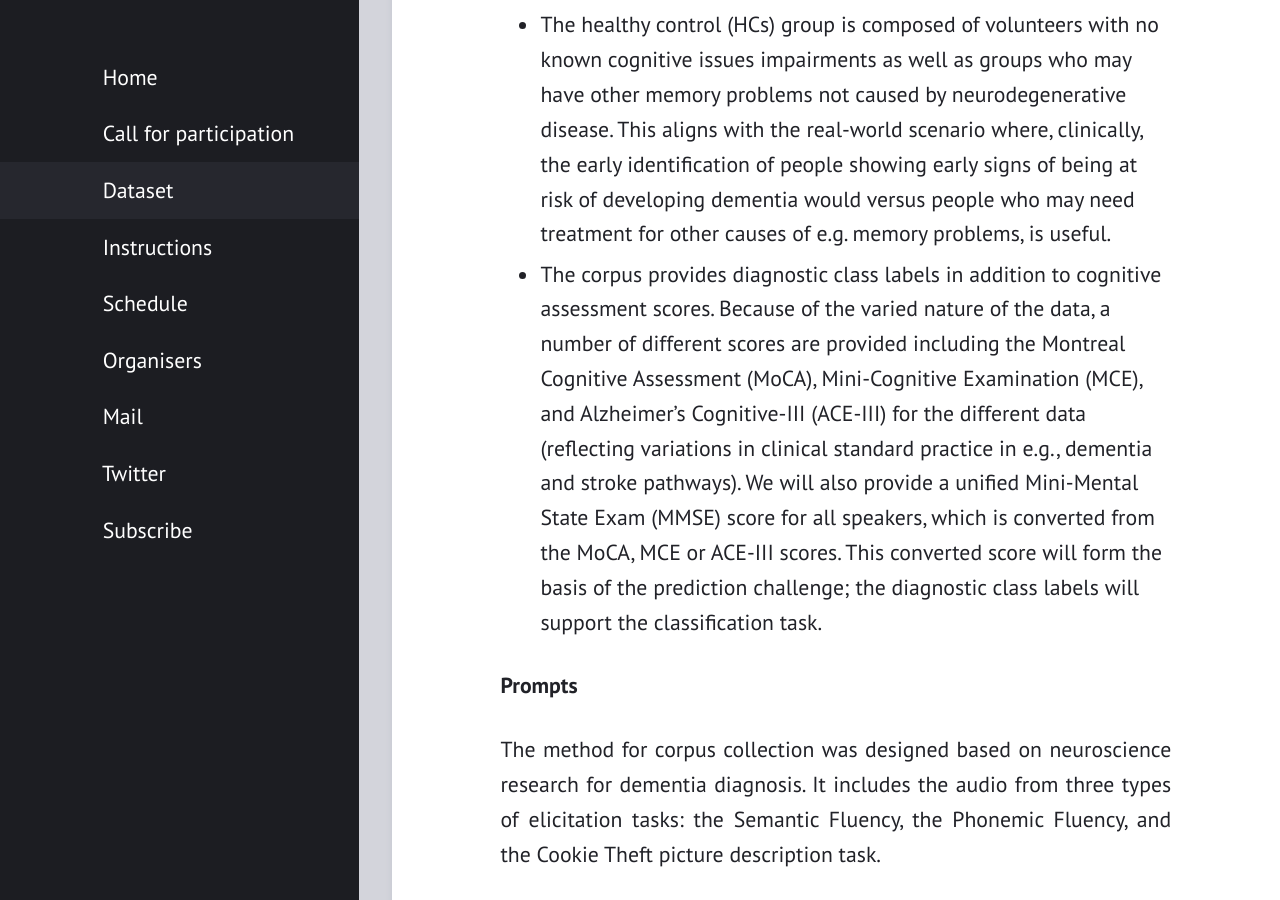
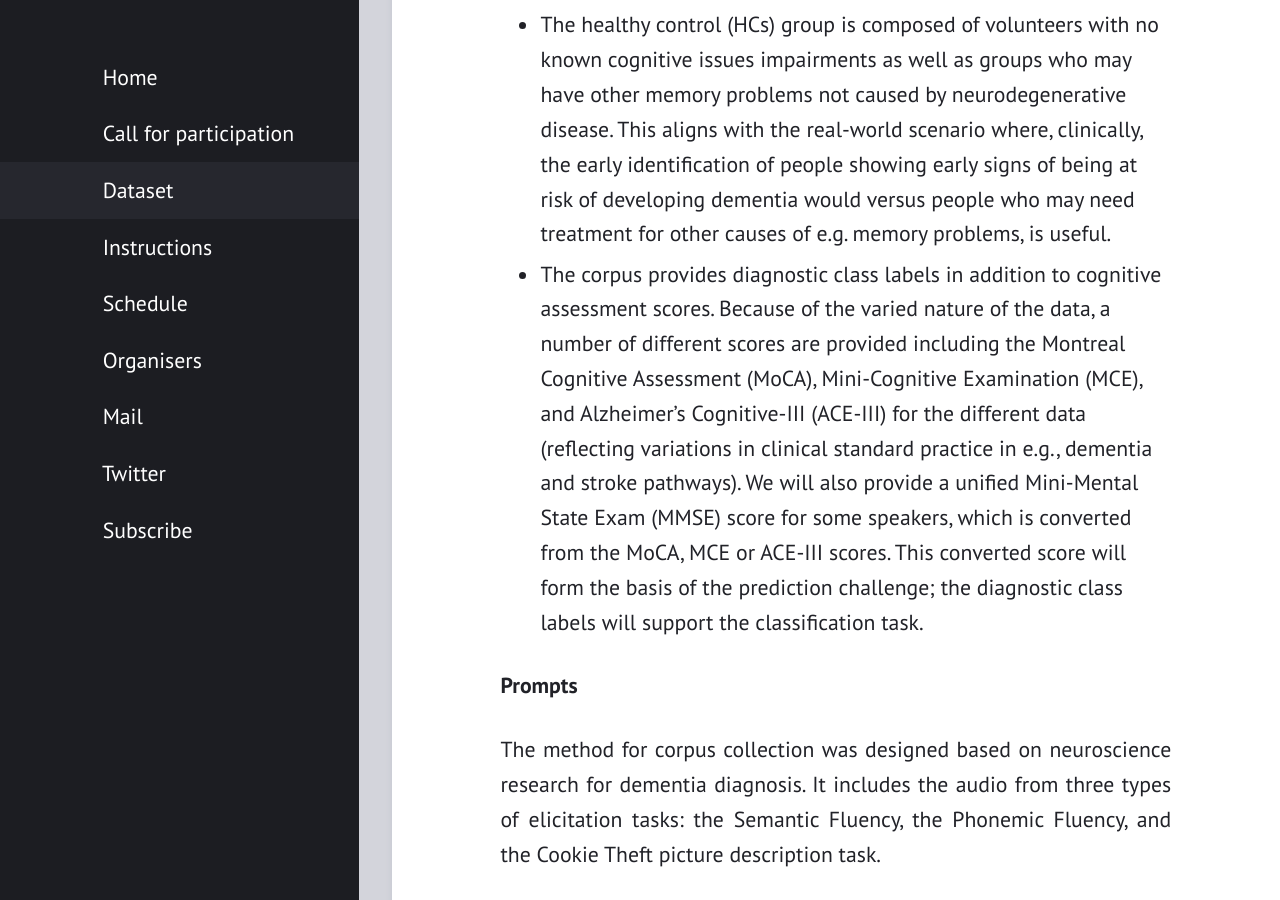
Before and after one commit to processchallenge/processchallenge.github.io, a Jekyll site: the page built from dataset.md, in a window 1280 px wide and 900 px high, scrolled down 713 px. Built offline with Jekyll 4.4.1, drawn with Linux system fonts in a browser that asks for light colours.

Commit message:
Update dataset.md

```diff
--- a/dataset.md
+++ b/dataset.md
@@ -8,7 +8,7 @@ In this challenge, we provide the latest corpus to the community to focus on ear
 
 * This corpus provides a wider variety of diagnostic classes for different subtypes of early-stage dementia, including mild cognitive impairment (MCI). This aligns with actual clinical diagnoses, allowing early-stage dementia detection and making the research questions closer to real-world applications.
 * The healthy control (HCs) group is composed of volunteers with no known cognitive issues impairments as well as groups who may have other memory problems not caused by neurodegenerative disease. This aligns with the real-world scenario where, clinically, the early identification of people showing early signs of being at risk of developing dementia would versus people who may need treatment for other causes of e.g. memory problems, is useful.
-* The corpus provides diagnostic class labels in addition to cognitive assessment scores. Because of the varied nature of the data, a number of different scores are provided including the Montreal Cognitive Assessment (MoCA), Mini-Cognitive Examination (MCE), and Alzheimer’s Cognitive-III (ACE-III) for the different data (reflecting variations in clinical standard practice in e.g., dementia and stroke pathways). We will also provide a unified Mini-Mental State Exam (MMSE) score for all speakers, which is converted from the MoCA, MCE or ACE-III scores. This converted score will form the basis of the prediction challenge; the diagnostic class labels will support the classification task.
+* The corpus provides diagnostic class labels in addition to cognitive assessment scores. Because of the varied nature of the data, a number of different scores are provided including the Montreal Cognitive Assessment (MoCA), Mini-Cognitive Examination (MCE), and Alzheimer’s Cognitive-III (ACE-III) for the different data (reflecting variations in clinical standard practice in e.g., dementia and stroke pathways). We will also provide a unified Mini-Mental State Exam (MMSE) score for some speakers, which is converted from the MoCA, MCE or ACE-III scores. This converted score will form the basis of the prediction challenge; the diagnostic class labels will support the classification task.
 
 #### Prompts
 The method for corpus collection was designed based on neuroscience research for dementia diagnosis. It includes the audio from three types of elicitation tasks: the Semantic Fluency, the Phonemic Fluency, and the Cookie Theft picture description task.
```
